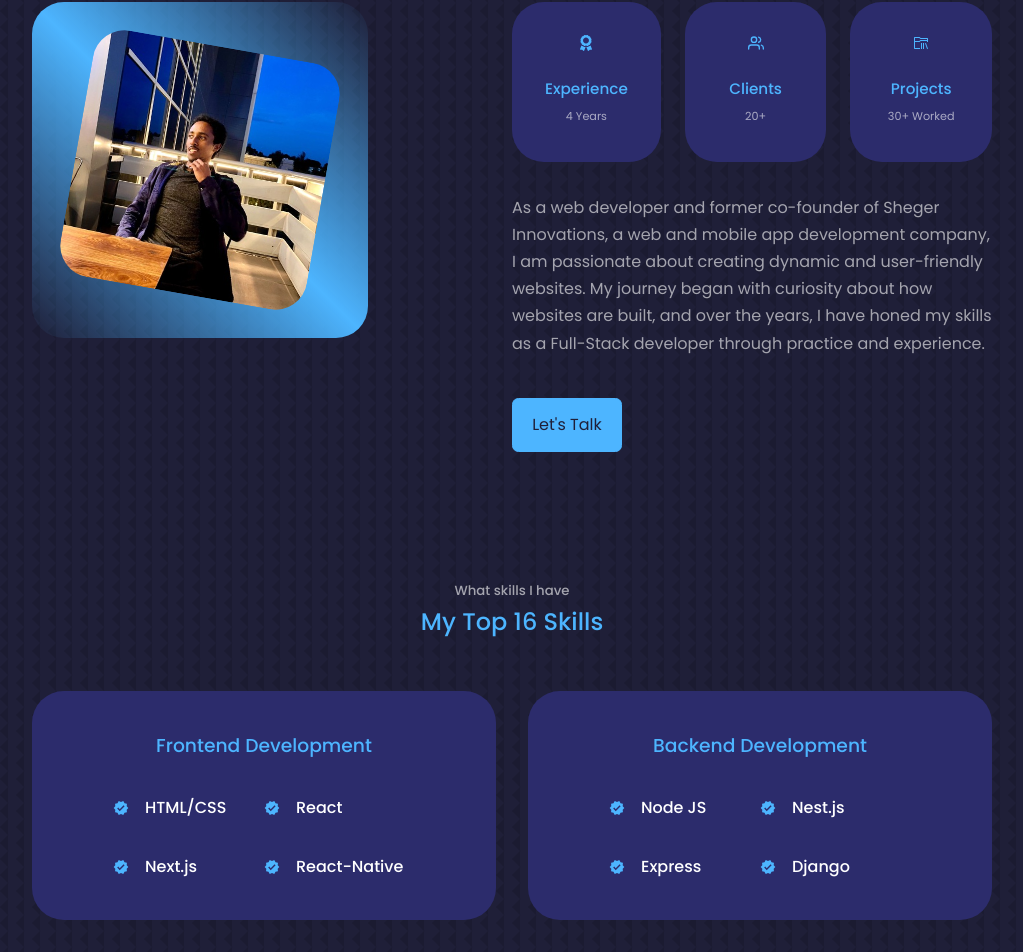
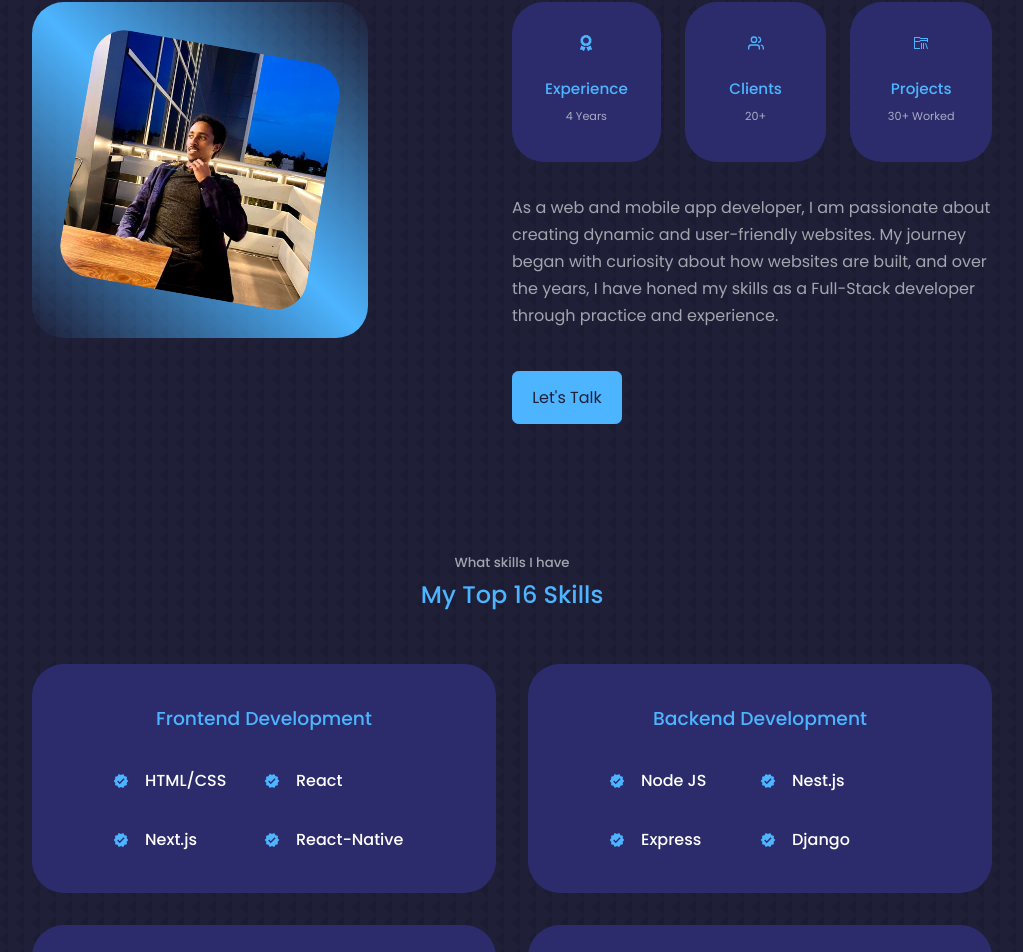
Before and after one commit to BereketTeshome/Personal-Portfolio, a React (Create React App) app: page / in a window 1280 px wide. Shown: the part 1037-1989 px from the top of the page, without its empty margins (128-1151 px from the left). Built offline with nearby package versions, Linux system fonts and the light colour scheme.

Commit message:
Portfolio Updated

```diff
--- a/src/components/about/About.js
+++ b/src/components/about/About.js
@@ -74,8 +74,7 @@ const About = () => {
           </div>
 
           <p>
-            As a web developer and former co-founder of Sheger Innovations, a web and
-            mobile app development company, I am passionate about creating
+            As a web and mobile app developer, I am passionate about creating
             dynamic and user-friendly websites. My journey began with curiosity
             about how websites are built, and over the years, I have honed my
             skills as a Full-Stack developer through practice and experience.
--- a/src/components/portfolio/Portfolio.js
+++ b/src/components/portfolio/Portfolio.js
@@ -18,7 +18,7 @@ const portfolioItems = [
     img: IMG1,
     title: "Sheger Innovations",
     github: "https://github.com/BereketTeshome/Sheger-Innovations",
-    demo: "https://shegerinnovations.com.et",
+    demo: "https://sheger-innovations.vercel.app",
   },
   {
     img: IMG6,
```
Also changed, not shown: 1 other file (tests, documents, lock files or other folders).
